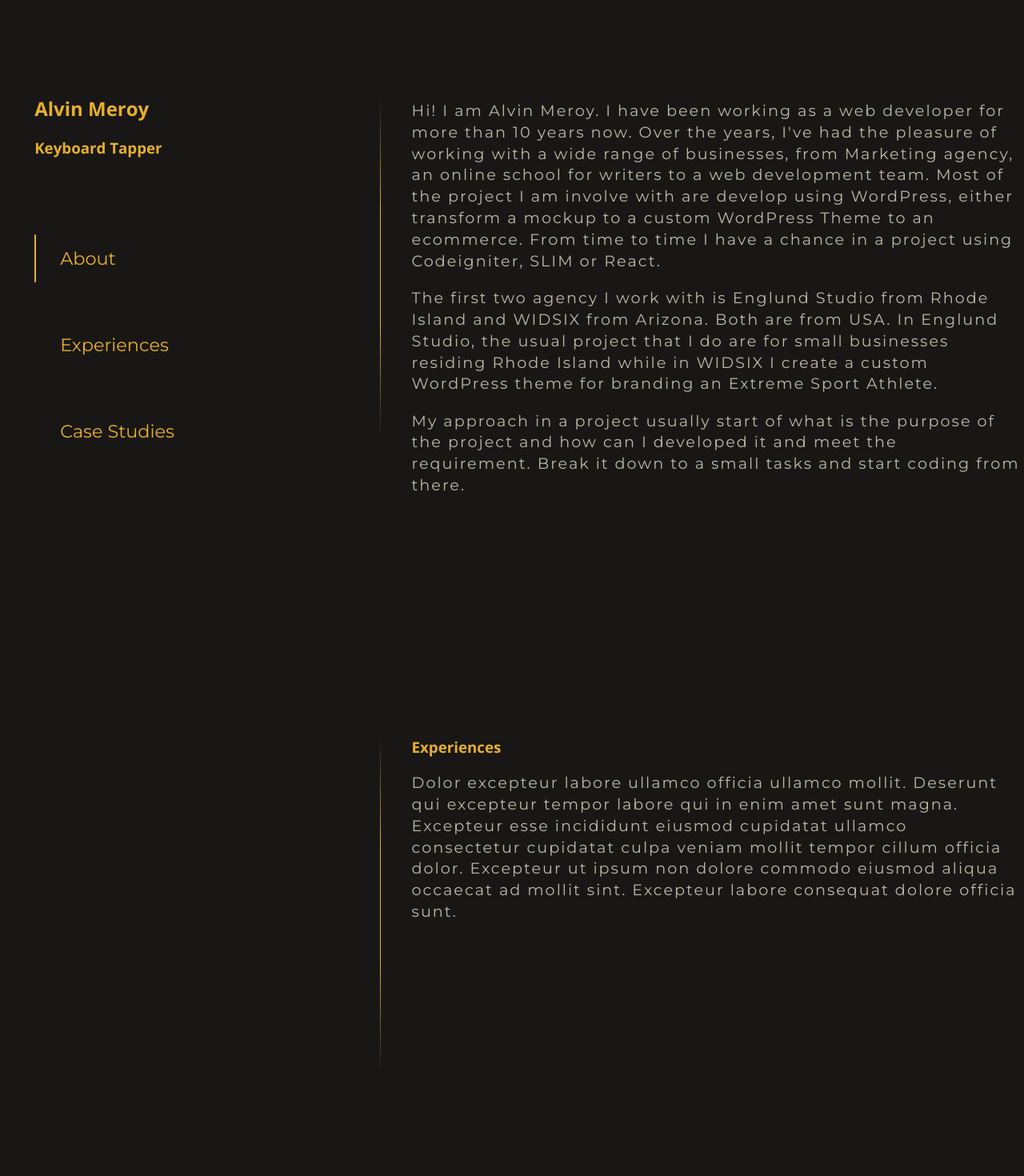
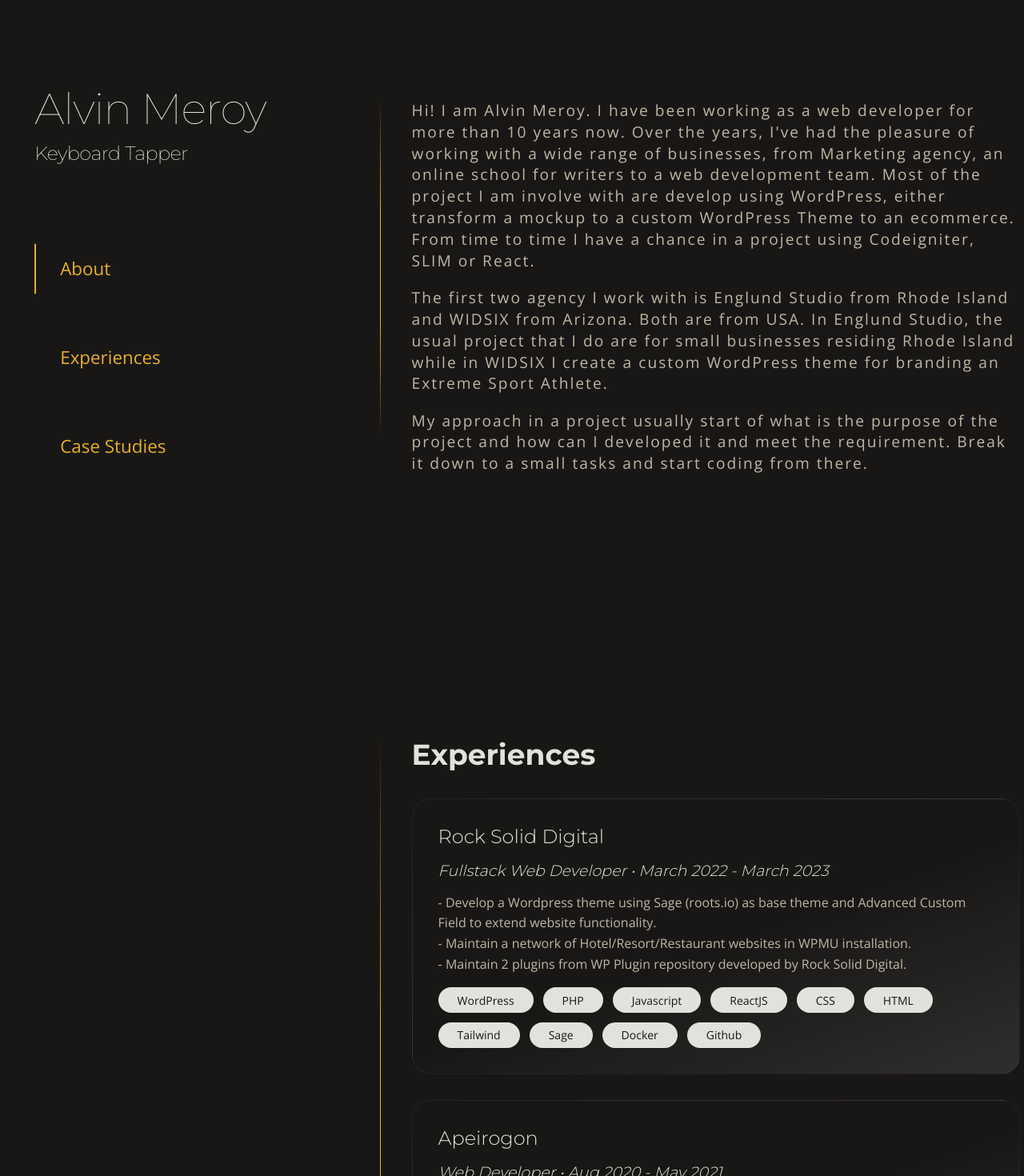
Before and after one commit to archnivs/portfolio, a SvelteKit app: page / in a window 1280 px wide. Shown: the top 1470 px of the page at 80% size. Built offline with nearby package versions, Linux system fonts and the light colour scheme.

Commit message:
Experiences section layout and style. add FA icons

```diff
--- a/package.json
+++ b/package.json
@@ -13,5 +13,8 @@
 		"svelte": "^4.0.0",
 		"vite": "^4.3.6"
 	},
-	"type": "module"
+	"type": "module",
+	"dependencies": {
+		"svelte-fa": "^3.0.4"
+	}
 }
--- a/src/routes/components/aside.svelte
+++ b/src/routes/components/aside.svelte
@@ -1,14 +1,14 @@
 <script>
-	import Nav from './aside/Nav.svelte'
+	import Menu from './aside/Menu.svelte'
 </script>
 
 <section class="section-aside">
     <div class="personal-details">
         <h1>Alvin Meroy</h1>
-        <h3>Keyboard Tapper</h3>
+        <h2>Keyboard Tapper</h2>
     </div>
 
-    <Nav />
+    <Menu />
 </section>
 
 <style>
--- a/src/routes/components/aside/Nav.svelte
+++ b/src/routes/components/aside/Menu.svelte
@@ -12,7 +12,7 @@
 		if (!el) return;
         el.scrollIntoView({
             behavior: 'smooth',
-            block: 'center',
+            block: 'start',
         });
         setActiveNav(all_nav_li, parent_a);
      }
--- a/src/routes/components/content/CaseStudies.svelte
+++ b/src/routes/components/content/CaseStudies.svelte
@@ -1,5 +1,5 @@
 <section id="case-studies" class="section-wrapper section-case-studies">
-    <h3>Case Studies</h3>
+    <h3 class="section-title">Case Studies</h3>
     <p>Non anim Lorem in officia occaecat nostrud nulla. Irure cupidatat laboris fugiat mollit amet consectetur elit ullamco laboris enim enim eu sit nisi. Dolor elit esse dolor et amet. Veniam sit anim dolor nulla magna incididunt ad deserunt sunt ea. Aute qui anim irure aliquip tempor consequat. Anim in enim nostrud eu eu.</p>
 
     <p>Deserunt deserunt laborum aliqua in eiusmod dolore tempor eu adipisicing et. Est adipisicing tempor Lorem veniam quis ut reprehenderit. Ex nisi qui aliquip Lorem labore labore occaecat excepteur deserunt ea ullamco in. Dolor et excepteur aliqua occaecat velit occaecat culpa amet esse eu esse amet tempor irure. Irure amet nisi minim duis laboris laboris velit non non ipsum incididunt incididunt. Consectetur adipisicing do ea eu ad Lorem sit in reprehenderit commodo eiusmod reprehenderit deserunt ad. Duis quis exercitation do officia id esse Lorem eu qui eiusmod ipsum dolor.</p>
--- a/src/routes/components/content/Experiences.svelte
+++ b/src/routes/components/content/Experiences.svelte
@@ -1,4 +1,54 @@
+<script>
+	import ExperienceCard from './experience-card.svelte';
+
+    const experiences = [
+        {
+            'company': 'Rock Solid Digital',
+            'start_date': 'March 2022',
+            'end_date': 'March 2023',
+            'position': 'Fullstack Web Developer',
+            'description': "- Develop a Wordpress theme using Sage (roots.io) as base theme and Advanced Custom Field to extend website functionality.<br>- Maintain a network of Hotel/Resort/Restaurant websites in WPMU installation.<br>- Maintain 2 plugins from WP Plugin repository developed by Rock Solid Digital.",
+            'technology': ['WordPress', 'PHP', 'Javascript','ReactJS', 'CSS', 'HTML', 'Tailwind', 'Sage', 'Docker', 'Github'],
+        },
+        {
+            'company': 'Apeirogon',
+            'start_date': 'Aug 2020',
+            'end_date': 'May 2021',
+            'position': 'Web Developer',
+            'description': '- Develop a Wordpress theme which is designed by the company’s web designer.<br>- Develop a custom plugin that will fill the gap of the features the website needs.<br>- Technical support for all the websites the company developed.',
+            'technology': ['WordPress', 'PHP', 'Javascript', 'CSS', 'HTML', 'ACF Pro', 'Elementor Pro'],
+        },
+        {
+            'company': 'Australian Writers Center',
+            'start_date': 'Feb 2016',
+            'end_date': 'May 2020',
+            'position': 'Senior WordPress Developer',
+            'description': '- Responsible for the development and additional feature of all their website build with Wordpress, namely: <br> > writerscentre.com.au, the company’s main website.<br> > learn.writerscentre.com.au, The company’s online learning hub<br> > discover.writerscentre.com.au, learning hub for teens and kids<br>- Technical support such as fixing bugs, feature changes and answering technical questions related to website development.',
+            'technology': ['WordPress', 'PHP', 'Javascript', 'CSS', 'HTML', 'ACF Pro', 'BeaverBuilder', 'LearnDash', 'ReactJS'],
+        },
+        {
+            'company': 'Englund Studio',
+            'start_date': 'Feb 2016',
+            'end_date': 'May 2020',
+            'position': 'Web Developer',
+            'description': '- Develop a Wordpress theme which is designed by the creative director.<br>- Develop a custom plugin that will fill the gap of the features the website needs.<br>- Technical support for all the websites the company developed.',
+            'technology': ['WordPress', 'PHP', 'Javascript', 'CSS', 'HTML'],
+        },
+        {
+            'company': 'WIDSIX',
+            'start_date': 'Feb 2016',
+            'end_date': 'May 2020',
+            'position': 'Web Developer',
+            'description': '- Develop a Wordpress theme which is designed by the company’s web designer.<br- Develop a custom plugin that will fill the gap of the features the website needs.',
+            'technology': ['WordPress', 'PHP', 'Javascript', 'CSS', 'HTML'],
+        },
+    ];
+</script>
+
 <section id="experiences" class="section-wrapper section-experiences">
-    <h3>Experiences</h3>
-    <p>Dolor excepteur labore ullamco officia ullamco mollit. Deserunt qui excepteur tempor labore qui in enim amet sunt magna. Excepteur esse incididunt eiusmod cupidatat ullamco consectetur cupidatat culpa veniam mollit tempor cillum officia dolor. Excepteur ut ipsum non dolore commodo eiusmod aliqua occaecat ad mollit sint. Excepteur labore consequat dolore officia sunt.</p>
+    <h3 class="section-title">Experiences</h3>
+
+    {#each experiences as experience}
+        <ExperienceCard {experience} />
+    {/each}
 </section>
--- a/src/routes/components/content/experience-card.svelte
+++ b/src/routes/components/content/experience-card.svelte
@@ -0,0 +1,52 @@
+<script>
+    export let experience = [];
+    console.log(experience);
+</script>
+
+<div class="experience-card card">
+    <h5>{experience.company}</h5>
+    <h6>
+        <span class="position">{experience.position}</span> &#x2022;
+        <span class="work-duration">{experience.start_date} - {experience.end_date}</span>
+    </h6>
+    <div class="description">
+        {@html experience.description}
+    </div>
+    <div class="technology">
+        {#each experience.technology as item}
+            <span class="tech-item">{item}</span>
+        {/each}
+    </div>
+</div>
+
+<style>
+    .experience-card h5 {
+        margin-bottom: 1rem;
+    }
+
+    .experience-card h6 {
+        margin-bottom: 1rem;
+        font-size: 1.2rem;
+        font-style: italic;
+    }
+
+    .experience-card .description {
+        margin-bottom: 1rem;
+        line-height: 1.6;
+    }
+
+    .technology {
+        display: flex;
+        flex-wrap: wrap;
+        justify-content:flex-start;
+        gap: 0.75rem;
+    }
+
+    .technology .tech-item {
+        padding: 0.4rem 1.5rem;
+        background-color: var(--secondary-color);
+        color: var(--primary-color);
+        border-radius: 20px;
+        font-size: 14px;
+    }
+</style>
--- a/static/global.css
+++ b/static/global.css
@@ -5,14 +5,50 @@
     --accent: #E6AF2E;
 }
 body {
-    font-family: 'Montserrat', sans-serif;
+    font-family: 'Open Sans', sans-serif;
     background-color: var(--primary-color);
     color: var(--text-color);
 }
 
 h1, h2, h3, h4, h5, h6 {
-    font-family: 'Open Sans', sans-serif;
-    color: var(--accent);
+    font-family: 'Montserrat', sans-serif;
+    color: var(--secondary-color);
+    margin: 0;
+}
+
+h1 {
+    font-size: 3.375rem;
+    font-weight: 100;
+    line-height: 1.4;
+    letter-spacing: -0.025em;
+}
+
+h2 {
+    font-size: 1.5rem;
+    font-weight: 200;
+    line-height: 1.4;
+    letter-spacing: -0.025em;
+}
+
+h3 {
+    font-size: 2.25rem;
+    font-weight: 700;
+    line-height: 1.25;
+}
+
+h4 {
+    font-size: 1.875rem;
+    font-weight: 500;
+}
+
+h5 {
+    font-size: 1.5rem;
+    font-weight: 300;
+}
+
+h6 {
+    font-size: 1.25rem;
+    font-weight: 300;
 }
 
 a {
@@ -40,6 +76,10 @@ p {
     margin: 1.6rem auto;
 }
 
+.section-title {
+    margin-bottom: 2rem;
+}
+
 @media screen and (min-width: 768px) {
     .container {
         width: 100%;
@@ -65,3 +105,12 @@ p {
             ) 1 100%;
     }
 }
+
+.card {
+    border-radius: 1.5rem;
+    padding: 2rem;
+    border: 1px solid rgba(255, 255, 255, 0.05);
+    background: rgb(255,255,255);
+    background: linear-gradient(160deg, rgba(255,255,255,0) 50%, rgba(255,255,255,0.1) 100%);
+    margin-bottom: 2rem;
+}
```
Also changed, not shown: 2 other files (tests, documents, lock files or other folders).
